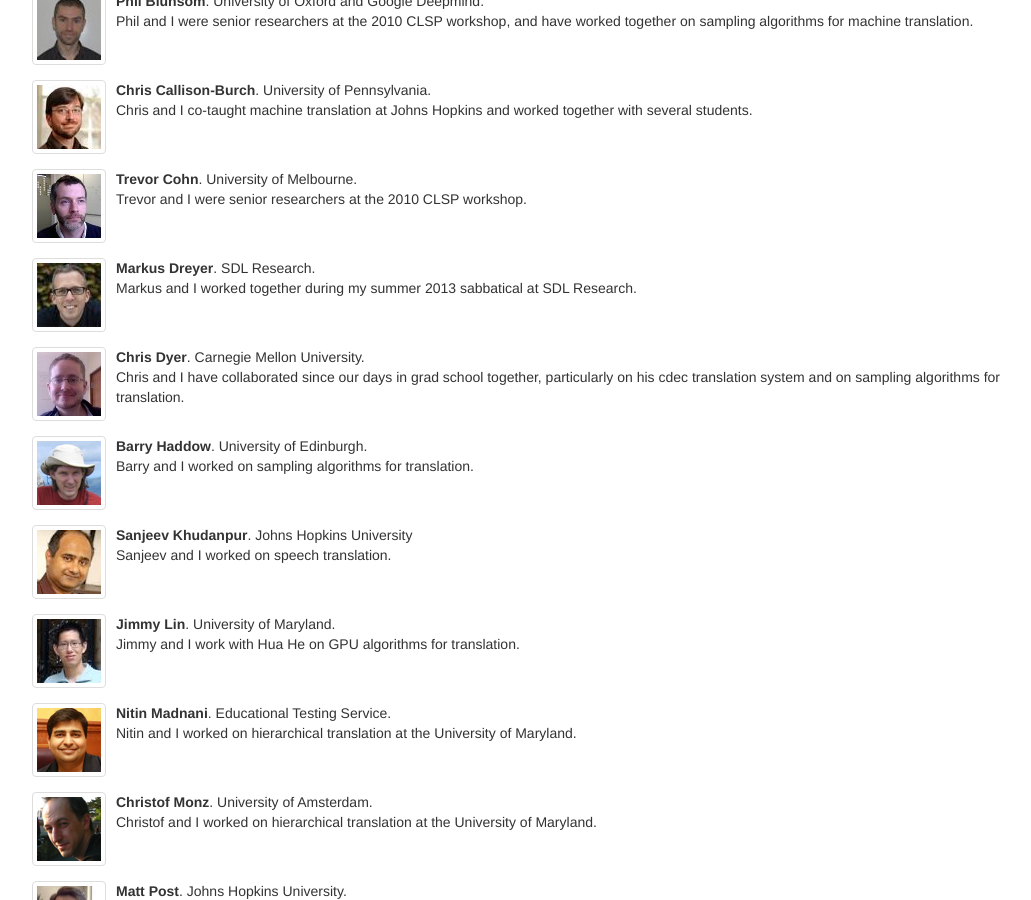
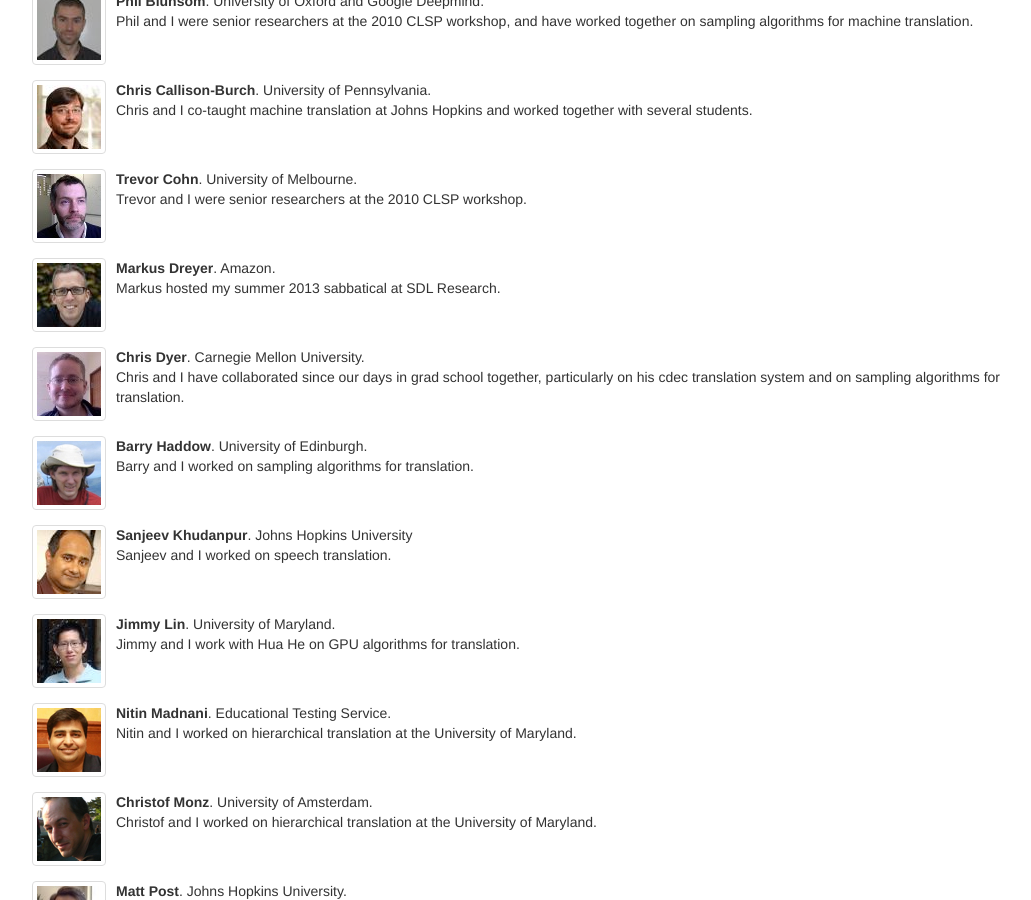
Before and after one commit to alopez/alopez.github.com, a Jekyll site: the page built from collaborators.html, in a window 1280 px wide and 900 px high, scrolled down 1914 px. Shown: the whole window, without its empty margins (223-1254 px from the left). Built offline with Jekyll 4.4.1, drawn with Linux system fonts in a browser that asks for light colours.

Commit message:
Update collaborators

```diff
--- a/collaborators.html
+++ b/collaborators.html
@@ -158,10 +158,10 @@ colleagues:
   -
     name: Markus Dreyer
     img: dreyer
-    url: http://www.sdl.com/research/language-technology/markus-dreyer.html
-    tagline: SDL Research.
+    url: https://www.linkedin.com/in/mdreyer
+    tagline: Amazon.
     description: >
-      Markus and I worked together during my summer 2013 sabbatical at SDL Research.
+      Markus hosted my summer 2013 sabbatical at SDL Research.
   -
     name: Chris Dyer
     img: redpony
```
